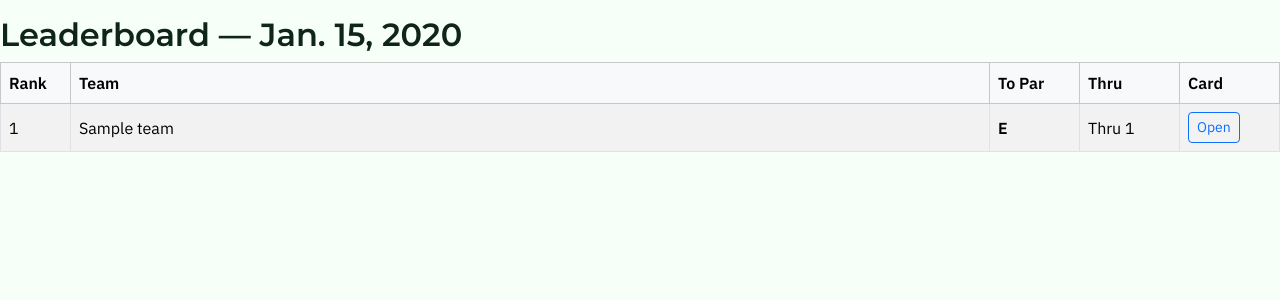
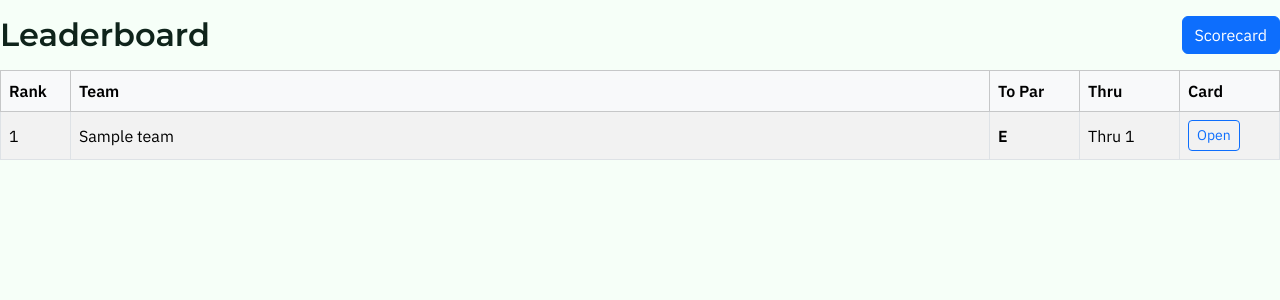
Before and after one commit to ChrisP11/beeropen-share, a Django app: page /leaderboard/ in a window 1280 px wide. Shown: the part 57-357 px from the top of the page. Run offline with Django 4.2, Linux system fonts and the light colour scheme; a user stored in the database is signed in; tables that the repository leaves empty hold one stand-in row (values such as "Sample post"); some libraries are stand-ins or nearby versions.

```diff
--- a/outing/views.py
+++ b/outing/views.py
@@ -561,11 +561,13 @@ def _leaderboard_rows(event_date: date):
 def leaderboard_page(request):
     evt = current_event_date()
     rows = _leaderboard_rows(evt)
-    # (optional) gate visibility
+
+    my_team = Team.objects.filter(players__user=request.user).first()
+
     settings = EventSettings.load()
     if not settings.leaderboard_public and not request.user.is_staff:
         return HttpResponseForbidden("Leaderboard is not public.")
-    return render(request, "outing/leaderboard.html", {"rows": rows, "event_date": evt})
+    return render(request, "outing/leaderboard.html", {"rows": rows, "event_date": evt, "my_team": my_team})
 
 @login_required
 def leaderboard_partial(request):
--- a/templates/outing/leaderboard.html
+++ b/templates/outing/leaderboard.html
@@ -1,6 +1,13 @@
 {% extends "base.html" %}
 {% block content %}
-<h2>Leaderboard — {{ event_date }}</h2>
+<div class="d-flex justify-content-between align-items-center mb-3">
+  <h2 class="mb-0">Leaderboard</h2>
+  {% if my_team %}
+    <a class="btn btn-primary" href="{% url 'team_scorecard' my_team.id %}">
+      Scorecard
+    </a>
+  {% endif %}
+</div>
 
 <!-- Auto-refresh every 10s -->
 <div id="lb" hx-get="{% url 'leaderboard_partial' %}" hx-trigger="load, every 10s" hx-swap="outerHTML">
--- a/templates/outing/scorecard.html
+++ b/templates/outing/scorecard.html
@@ -167,15 +167,15 @@
     </div>
   </div>
 
-  <!-- {% if not is_final %}
+  {% if not is_final %}
     {% if can_edit %}
       <button class="btn btn-secondary me-2" name="action" value="save">Save</button>
-      <button class="btn btn-success"  name="action" value="finalize">Finalize</button>
+      <!-- <button class="btn btn-success"  name="action" value="finalize">Finalize</button> -->
     {% endif %}
   {% else %}
     {% if request.user.is_staff %}
       <button class="btn btn-warning" name="action" value="unlock">Unlock (admin)</button>
     {% endif %}
-  {% endif %} -->
+  {% endif %}
 </form>
 {% endblock %}
```
Also changed, not shown: templates/outing/dashboard.html (+0 -10 lines).
